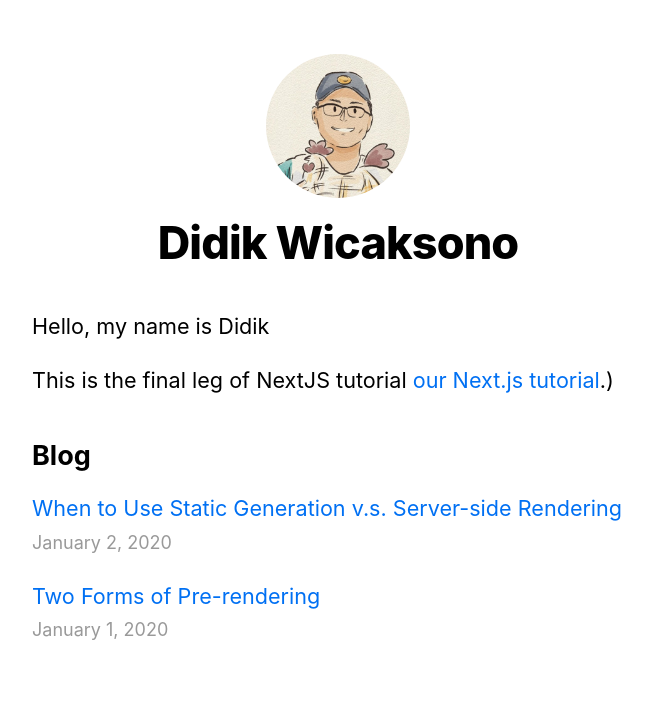
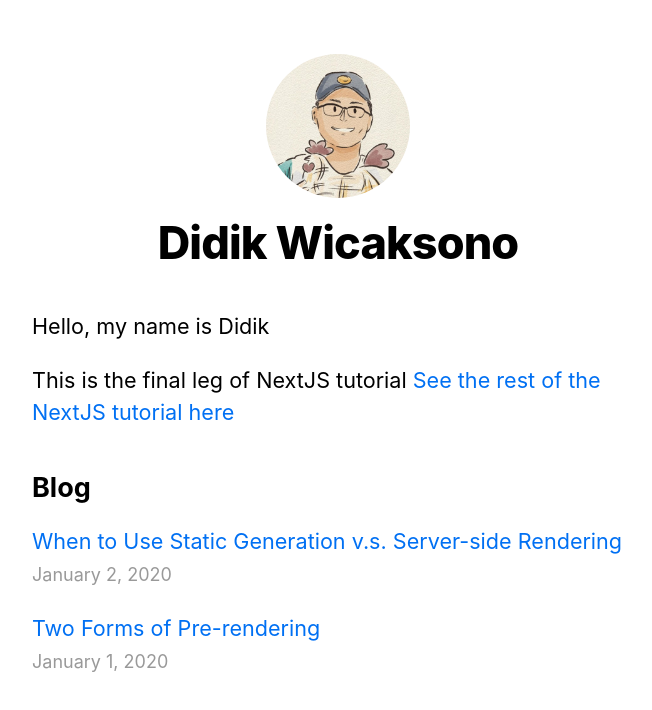
Before and after one commit to evanstef/nextjs-blog, a Next.js app: page / in a window 1280 px wide. Shown: the top 710 px of the page, without its empty margins (302-954 px from the left). Built offline with nearby package versions, Linux system fonts and the light colour scheme.

Commit message:
Fix text

```diff
--- a/pages/index.js
+++ b/pages/index.js
@@ -24,7 +24,7 @@ export default function Home({ allPostsData }) {
         <p>Hello, my name is Didik</p>
         <p>
           This is the final leg of NextJS tutorial{' '}
-          <a href="https://nextjs.org/learn">our Next.js tutorial</a>.)
+          <a href="https://nextjs.org/learn">See the rest of the NextJS tutorial here</a>
         </p>
       </section>
 
```
